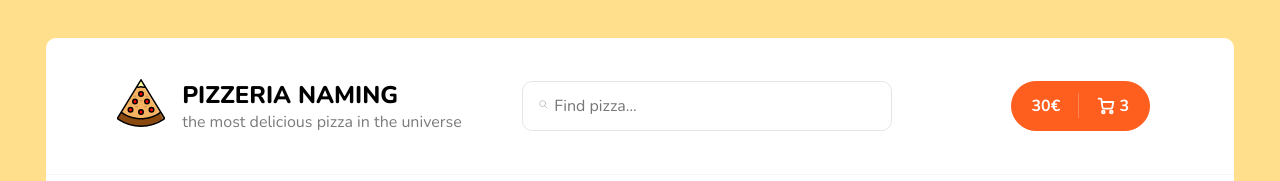
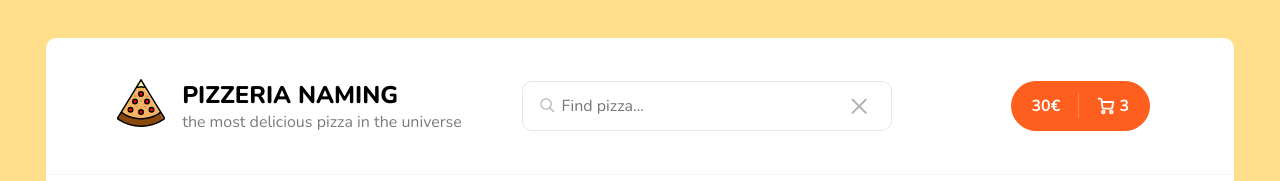
Before and after one commit to danylo-gavrylovskyi/Pizza_website, a React (Create React App) app: page / in a window 1280 px wide. Shown: the top 181 px of the page. Built offline with nearby package versions, Linux system fonts and the light colour scheme; no server answers.

Commit message:
Pizzas can be found by title in the input zone

```diff
--- a/src/App.jsx
+++ b/src/App.jsx
@@ -27,6 +27,11 @@ function App() {
     setIsLoading(true);
   }, []);
 
+  const [inputValue, setInputValue] = React.useState('');
+  const findedItems = items.filter((item) =>
+    item.title.toLowerCase().includes(inputValue.toLowerCase()),
+  );
+
   const [activeIndex, setActiveIndex] = React.useState(0);
   const categories = ['All', 'Meat', 'Vegeterian', 'Grill', 'Spicy', 'Calzone'];
 
@@ -35,8 +40,8 @@ function App() {
 
   const lastItemOnPageInd = currentPage * itemsPerPage;
   const firstItemOnPageInd = lastItemOnPageInd - itemsPerPage;
-  const lastPageNum = Math.ceil(items.length / itemsPerPage);
-  const currentPageItems = items.slice(firstItemOnPageInd, lastItemOnPageInd);
+  const lastPageNum = Math.ceil(findedItems.length / itemsPerPage);
+  const currentPageItems = findedItems.slice(firstItemOnPageInd, lastItemOnPageInd);
 
   const paginate = (pageIndex) => {
     setCurrentPage(pageIndex);
@@ -50,7 +55,7 @@ function App() {
 
   return (
     <div className={styles.App}>
-      <Header></Header>
+      <Header inputValue={inputValue} setInputValue={setInputValue}></Header>
       <Categories
         activeIndex={activeIndex}
         setActiveIndex={setActiveIndex}
@@ -63,7 +68,7 @@ function App() {
         ))}
       </main>
       <Pagination
-        itemsCount={items.length}
+        itemsCount={findedItems.length}
         itemsPerPage={itemsPerPage}
         paginate={paginate}
         currentPage={currentPage}
--- a/src/components/Header.jsx
+++ b/src/components/Header.jsx
@@ -1,6 +1,6 @@
 import styles from '../scss/_header.module.scss';
 
-export function Header() {
+export function Header({ inputValue, setInputValue }) {
   return (
     <div className={styles.container}>
       <div className={styles.company}>
@@ -44,8 +44,12 @@ export function Header() {
             y1="27"
             y2="20.366"></line>
         </svg>
-        <input placeholder="Find pizza..."></input>
+        <input
+          value={inputValue}
+          onChange={(event) => setInputValue(event.target.value)}
+          placeholder="Find pizza..."></input>
         <svg
+          onClick={() => setInputValue('')}
           className={styles.clearSearchField}
           viewBox="0 0 20 20"
           xmlns="http://www.w3.org/2000/svg">
--- a/src/scss/_header.module.scss
+++ b/src/scss/_header.module.scss
@@ -40,6 +40,8 @@
     width: 27%;
     display: flex;
     align-items: center;
+    position: relative;
+
     @media (max-width: 1400px) {
       & {
         width: 31%;
@@ -47,29 +49,43 @@
     }
 
     svg {
-      width: 6%;
+      width: 5%;
       margin-bottom: 2px;
       margin-right: 4px;
       margin-left: 15px;
     }
 
+    .clearSearchField {
+      position: absolute;
+      right: 5%;
+      top: 32%;
+      width: 5%;
+      opacity: 1;
+      transition: all 0.1s;
+      cursor: pointer;
+
+      &:hover {
+        path {
+          fill: #000000;
+        }
+      }
+    }
+
     input {
       border: none;
       font-size: 16px;
-    }
+      position: absolute;
+      left: 10%;
+      width: 75%;
 
-    ::placeholder {
-      font-size: 16px;
-    }
-    :focus {
-      outline: none;
-      font-size: 16px;
-    }
+      &:focus {
+        outline: none;
+        font-size: 16px;
+      }
 
-    .clearSearchField {
-      margin-left: 32%;
-      width: 5%;
-      opacity: 0;
+      ::placeholder {
+        font-size: 16px;
+      }
     }
   }
 
```
